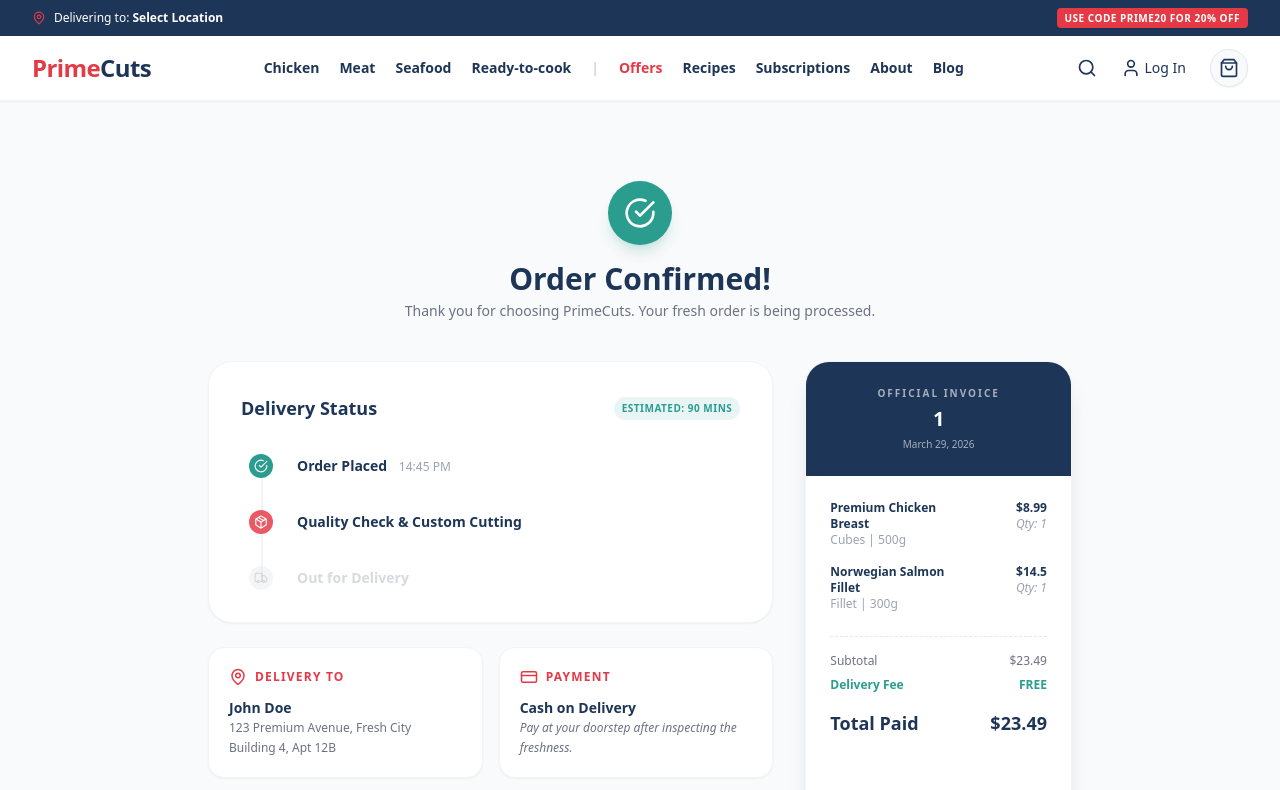
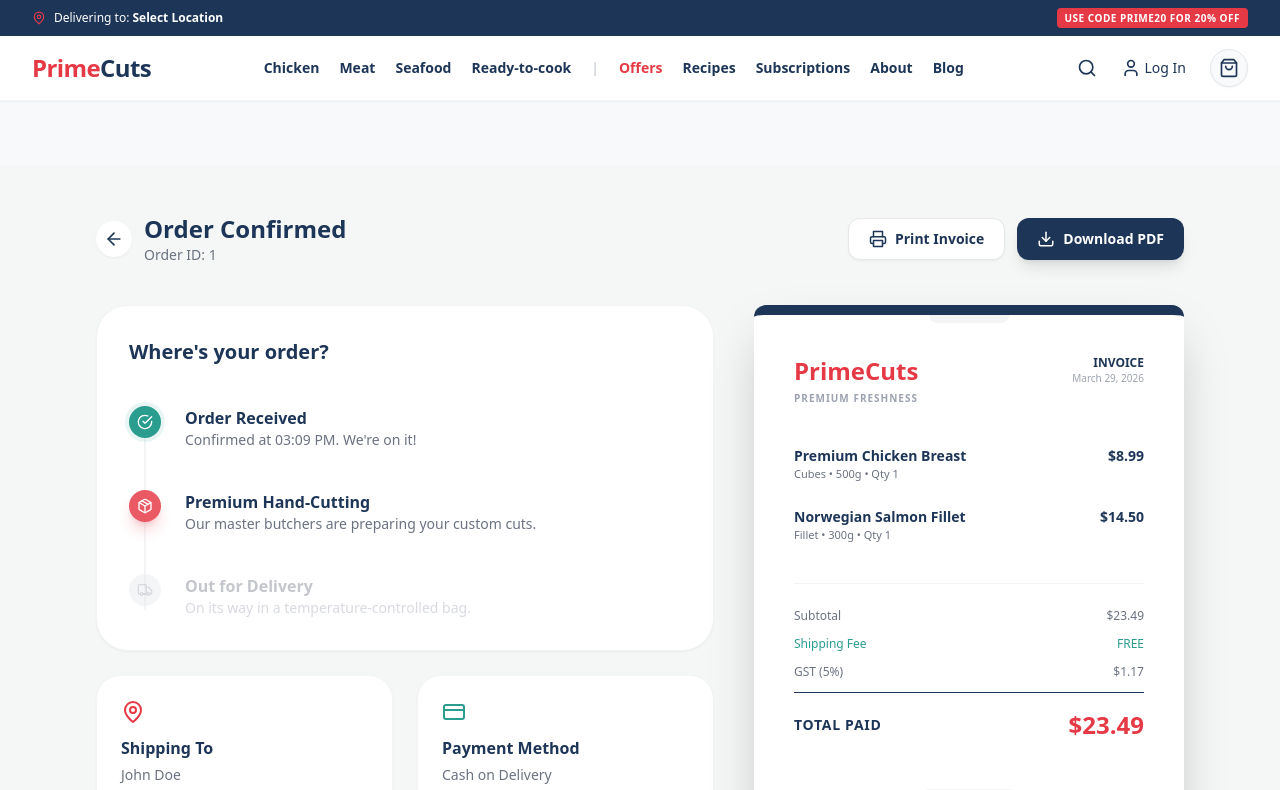
Before and after one commit to kiranmondal943/primecuts, a Next.js app: page /order-success/1 in a window 1280 px wide. Shown: the top 790 px of the page. Built offline with nearby package versions, Linux system fonts and the light colour scheme.

Commit message:
Update page.tsx

```diff
--- a/src/app/order-success/[orderId]/page.tsx
+++ b/src/app/order-success/[orderId]/page.tsx
@@ -1,9 +1,8 @@
 "use client";
-import { CheckCircle, Truck, Package, ShieldCheck, ArrowRight, Printer, MapPin, CreditCard, Mail } from 'lucide-react';
+import { CheckCircle, Truck, Package, Printer, MapPin, CreditCard, Mail, ArrowLeft, Download } from 'lucide-react';
 import Link from 'next/link';
 
 export default function OrderSuccessPage({ params }: { params: { orderId: string } }) {
-  // Mock data for a professional look - In a real app, this comes from the DB
   const date = new Date().toLocaleDateString('en-US', { month: 'long', day: 'numeric', year: 'numeric' });
   const items = [
     { name: 'Premium Chicken Breast', cut: 'Cubes', weight: '500g', qty: 1, price: 8.99 },
@@ -11,123 +10,155 @@ export default function OrderSuccessPage({ params }: { params: { orderId: string
   ];
 
   return (
-    <div className="bg-gray-50 min-h-screen pt-10 pb-20">
-      <div className="max-w-4xl mx-auto px-4">
+    // mt-24 ensures we are well below the sticky navbar
+    <div className="bg-[#F4F7F6] min-h-screen mt-16 pb-20">
+      <div className="max-w-6xl mx-auto px-4 sm:px-6 lg:px-8 pt-12">
 
-        {/* SUCCESS MESSAGE AREA */}
-        <div className="text-center mb-10 pt-10">
-          <div className="inline-flex items-center justify-center w-16 h-16 bg-[#2A9D8F] rounded-full mb-4 shadow-lg shadow-[#2A9D8F]/20">
-            <CheckCircle className="text-white" size={32} />
+        {/* TOP BAR ACTIONS */}
+        <div className="flex flex-col sm:flex-row justify-between items-center mb-10 gap-4">
+          <div className="flex items-center gap-3">
+             <Link href="/" className="bg-white p-2 rounded-full shadow-sm hover:text-[#E63946] transition">
+                <ArrowLeft size={20} />
+             </Link>
+             <div>
+                <h1 className="text-2xl font-black text-[#1D3557]">Order Confirmed</h1>
+                <p className="text-sm text-gray-500 font-medium">Order ID: {params.orderId}</p>
              </div>
-          <h1 className="text-3xl font-extrabold text-[#1D3557] mb-1">Order Confirmed!</h1>
-          <p className="text-gray-500 text-sm">Thank you for choosing PrimeCuts. Your fresh order is being processed.</p>
+          </div>
+          <div className="flex gap-3">
+             <button onClick={() => window.print()} className="bg-white text-[#1D3557] px-5 py-2.5 rounded-xl font-bold text-sm shadow-sm border border-gray-200 flex items-center gap-2 hover:bg-gray-50 transition">
+                <Printer size={18} /> Print Invoice
+             </button>
+             <button className="bg-[#1D3557] text-white px-5 py-2.5 rounded-xl font-bold text-sm shadow-lg flex items-center gap-2 hover:bg-opacity-90 transition">
+                <Download size={18} /> Download PDF
+             </button>
+          </div>
         </div>
 
-        <div className="grid grid-cols-1 lg:grid-cols-3 gap-8">
+        <div className="grid grid-cols-1 lg:grid-cols-12 gap-10 items-start">
 
-          {/* LEFT: LIVE TRACKING & DETAILS */}
-          <div className="lg:col-span-2 space-y-6">
+          {/* LEFT: LIVE TRACKING (8 Columns) */}
+          <div className="lg:col-span-7 space-y-6">
 
             {/* Tracking Card */}
-            <div className="bg-white p-6 sm:p-8 rounded-3xl shadow-sm border border-gray-100">
-              <div className="flex justify-between items-center mb-8">
-                <h2 className="text-lg font-bold text-[#1D3557]">Delivery Status</h2>
-                <span className="text-[10px] font-bold bg-[#2A9D8F]/10 text-[#2A9D8F] px-2 py-1 rounded-full uppercase tracking-wider">Estimated: 90 Mins</span>
+            <div className="bg-white rounded-[2rem] p-8 shadow-sm border border-gray-100">
+               <h2 className="text-xl font-bold text-[#1D3557] mb-8">Where's your order?</h2>
+
+               <div className="space-y-10 relative">
+                  {/* The vertical tracking line */}
+                  <div className="absolute left-[15px] top-2 bottom-2 w-[2px] bg-gray-100"></div>
+
+                  <div className="relative flex gap-6">
+                    <div className="w-8 h-8 rounded-full bg-[#2A9D8F] flex items-center justify-center text-white ring-4 ring-[#2A9D8F]/10">
+                      <CheckCircle size={16} />
+                    </div>
+                    <div>
+                      <p className="font-bold text-[#1D3557]">Order Received</p>
+                      <p className="text-sm text-gray-500">Confirmed at 03:09 PM. We're on it!</p>
+                    </div>
                   </div>
 
-              <div className="relative space-y-8 ml-2">
-                <div className="absolute left-3 top-2 bottom-2 w-0.5 bg-gray-100"></div>
-                <div className="relative flex items-center gap-6">
-                  <div className="z-10 w-6 h-6 rounded-full bg-[#2A9D8F] flex items-center justify-center text-white"><CheckCircle size={14} /></div>
-                  <p className="text-sm font-bold text-[#1D3557]">Order Placed <span className="text-xs font-normal text-gray-400 ml-2">14:45 PM</span></p>
+                  <div className="relative flex gap-6">
+                    <div className="w-8 h-8 rounded-full bg-[#E63946] flex items-center justify-center text-white shadow-lg shadow-[#E63946]/30 animate-pulse">
+                      <Package size={16} />
                     </div>
-                <div className="relative flex items-center gap-6">
-                  <div className="z-10 w-6 h-6 rounded-full bg-[#E63946] flex items-center justify-center text-white animate-pulse"><Package size={14} /></div>
-                  <p className="text-sm font-bold text-[#1D3557]">Quality Check & Custom Cutting</p>
+                    <div>
+                      <p className="font-bold text-[#1D3557]">Premium Hand-Cutting</p>
+                      <p className="text-sm text-gray-500">Our master butchers are preparing your custom cuts.</p>
                     </div>
-                <div className="relative flex items-center gap-6 opacity-40">
-                  <div className="z-10 w-6 h-6 rounded-full bg-gray-200 flex items-center justify-center text-gray-400"><Truck size={14} /></div>
-                  <p className="text-sm font-bold text-gray-400">Out for Delivery</p>
+                  </div>
+
+                  <div className="relative flex gap-6 opacity-40">
+                    <div className="w-8 h-8 rounded-full bg-gray-200 flex items-center justify-center text-gray-400">
+                      <Truck size={16} />
+                    </div>
+                    <div>
+                      <p className="font-bold text-gray-500">Out for Delivery</p>
+                      <p className="text-sm text-gray-400">On its way in a temperature-controlled bag.</p>
+                    </div>
                   </div>
                </div>
             </div>
 
-            {/* Address & Payment Card */}
-            <div className="grid grid-cols-1 sm:grid-cols-2 gap-4">
-              <div className="bg-white p-5 rounded-2xl border border-gray-100 shadow-sm">
-                <div className="flex items-center gap-2 mb-3 text-[#E63946]">
-                  <MapPin size={18} />
-                  <h3 className="text-xs font-extrabold uppercase tracking-widest">Delivery To</h3>
+            {/* Delivery Details */}
+            <div className="grid grid-cols-1 sm:grid-cols-2 gap-6">
+              <div className="bg-white p-6 rounded-3xl border border-gray-100 shadow-sm">
+                <MapPin className="text-[#E63946] mb-3" size={24} />
+                <h3 className="font-bold text-[#1D3557] mb-1">Shipping To</h3>
+                <p className="text-sm text-gray-500 leading-relaxed">John Doe<br/>123 Premium Avenue, Fresh City<br/>Building 4, Apt 12B</p>
               </div>
-                <p className="text-sm font-bold text-[#1D3557]">John Doe</p>
-                <p className="text-xs text-gray-500 leading-relaxed">123 Premium Avenue, Fresh City<br/>Building 4, Apt 12B</p>
-              </div>
-              <div className="bg-white p-5 rounded-2xl border border-gray-100 shadow-sm">
-                <div className="flex items-center gap-2 mb-3 text-[#E63946]">
-                  <CreditCard size={18} />
-                  <h3 className="text-xs font-extrabold uppercase tracking-widest">Payment</h3>
-                </div>
-                <p className="text-sm font-bold text-[#1D3557]">Cash on Delivery</p>
-                <p className="text-xs text-gray-500 leading-relaxed italic">Pay at your doorstep after inspecting the freshness.</p>
+              <div className="bg-white p-6 rounded-3xl border border-gray-100 shadow-sm">
+                <CreditCard className="text-[#2A9D8F] mb-3" size={24} />
+                <h3 className="font-bold text-[#1D3557] mb-1">Payment Method</h3>
+                <p className="text-sm text-gray-500 leading-relaxed">Cash on Delivery<br/>Amount: $23.49</p>
               </div>
             </div>
           </div>
 
-          {/* RIGHT: THE ACTUAL INVOICE */}
-          <div className="space-y-6">
-            <div className="bg-white rounded-3xl shadow-xl border border-gray-100 overflow-hidden flex flex-col h-full">
-              <div className="bg-[#1D3557] p-6 text-white text-center">
-                <p className="text-[10px] font-bold opacity-60 uppercase tracking-[0.2em] mb-1">Official Invoice</p>
-                <h3 className="text-xl font-bold">{params.orderId}</h3>
-                <p className="text-[10px] opacity-60 mt-1">{date}</p>
+          {/* RIGHT: PROFESSIONAL PAPER INVOICE (5 Columns) */}
+          <div className="lg:col-span-5">
+            <div className="bg-white rounded-xl shadow-2xl border-t-[10px] border-[#1D3557] overflow-hidden relative">
+              {/* Decorative "Hole Punch" look for paper style */}
+              <div className="absolute top-0 left-1/2 -translate-x-1/2 w-20 h-2 bg-gray-100 rounded-b-full"></div>
+
+              <div className="p-8 sm:p-10">
+                <div className="flex justify-between items-start mb-10">
+                   <div>
+                      <h2 className="text-2xl font-black text-[#E63946]">PrimeCuts</h2>
+                      <p className="text-[10px] font-bold text-gray-400 tracking-widest uppercase mt-1">Premium Freshness</p>
+                   </div>
+                   <div className="text-right">
+                      <p className="text-xs font-bold text-[#1D3557]">INVOICE</p>
+                      <p className="text-[10px] text-gray-400 font-medium">{date}</p>
+                   </div>
                 </div>
 
-              <div className="p-6 flex-grow">
-                <div className="space-y-4 mb-6">
+                <div className="space-y-6 mb-10">
                    {items.map((item, i) => (
-                    <div key={i} className="flex justify-between text-xs">
-                      <div className="max-w-[140px]">
-                        <p className="font-bold text-[#1D3557]">{item.name}</p>
-                        <p className="text-gray-400">{item.cut} | {item.weight}</p>
+                      <div key={i} className="flex justify-between items-start">
+                         <div>
+                            <p className="text-sm font-bold text-[#1D3557]">{item.name}</p>
+                            <p className="text-[11px] text-gray-500">{item.cut} • {item.weight} • Qty {item.qty}</p>
                          </div>
-                      <div className="text-right">
-                        <p className="font-bold text-[#1D3557]">${item.price}</p>
-                        <p className="text-gray-400 italic">Qty: {item.qty}</p>
-                      </div>
+                         <p className="text-sm font-bold text-[#1D3557]">${item.price.toFixed(2)}</p>
                       </div>
                    ))}
                 </div>
 
-                <div className="border-t border-dashed border-gray-200 pt-4 space-y-2">
-                  <div className="flex justify-between text-xs text-gray-500 font-medium">
+                <div className="border-t border-gray-100 pt-6 space-y-3">
+                   <div className="flex justify-between text-xs font-medium text-gray-500">
                       <span>Subtotal</span>
                       <span>$23.49</span>
                    </div>
-                  <div className="flex justify-between text-xs text-[#2A9D8F] font-bold">
-                    <span>Delivery Fee</span>
+                   <div className="flex justify-between text-xs font-medium text-[#2A9D8F]">
+                      <span>Shipping Fee</span>
                       <span>FREE</span>
                    </div>
-                  <div className="flex justify-between text-lg font-extrabold text-[#1D3557] pt-2">
-                    <span>Total Paid</span>
-                    <span>$23.49</span>
+                   <div className="flex justify-between text-xs font-medium text-gray-500">
+                      <span>GST (5%)</span>
+                      <span>$1.17</span>
                    </div>
+                   <div className="flex justify-between items-center pt-4 border-t border-[#1D3557] mt-4">
+                      <span className="text-sm font-black text-[#1D3557] uppercase tracking-wider">Total Paid</span>
+                      <span className="text-2xl font-black text-[#E63946]">$23.49</span>
                    </div>
                 </div>
 
-              <div className="p-4 bg-gray-50 border-t border-gray-100 space-y-2">
-                <button onClick={() => window.print()} className="w-full flex items-center justify-center gap-2 text-xs font-bold text-[#1D3557] hover:text-[#E63946] transition py-2">
-                  <Printer size={14} /> Print This Receipt
-                </button>
-                <Link href="/" className="w-full flex items-center justify-center gap-2 bg-[#E63946] text-white py-3 rounded-xl text-xs font-bold hover:bg-red-700 transition">
-                  Shop More Freshness <ArrowRight size={14} />
-                </Link>
+                <div className="mt-12 text-center">
+                   <div className="inline-block p-3 bg-gray-50 rounded-xl mb-4 border border-gray-100">
+                      <p className="text-[10px] font-bold text-[#1D3557] leading-tight">SCAN TO TRACK<br/>ON MOBILE</p>
+                   </div>
+                   <p className="text-[10px] text-gray-400 italic">This is a computer generated invoice. No signature required.</p>
                 </div>
               </div>
 
-            {/* Support Link */}
-            <div className="flex items-center justify-center gap-2 text-gray-400 hover:text-[#1D3557] transition cursor-pointer">
-              <Mail size={14} />
-              <span className="text-xs font-medium underline">Need help with this order?</span>
+              {/* "Paper Tear" effect at bottom */}
+              <div className="h-2 w-full bg-[radial-gradient(circle,_#F4F7F6_5px,_transparent_0)] bg-[length:20px_20px]"></div>
+            </div>
+
+            <div className="mt-8 flex items-center justify-center gap-2 text-gray-400 hover:text-[#E63946] transition cursor-pointer group">
+              <Mail size={16} />
+              <span className="text-xs font-bold uppercase tracking-widest group-hover:underline">Need help? Chat with Support</span>
             </div>
           </div>
 
```
Lines whose indentation alone changed are shown as unchanged.
